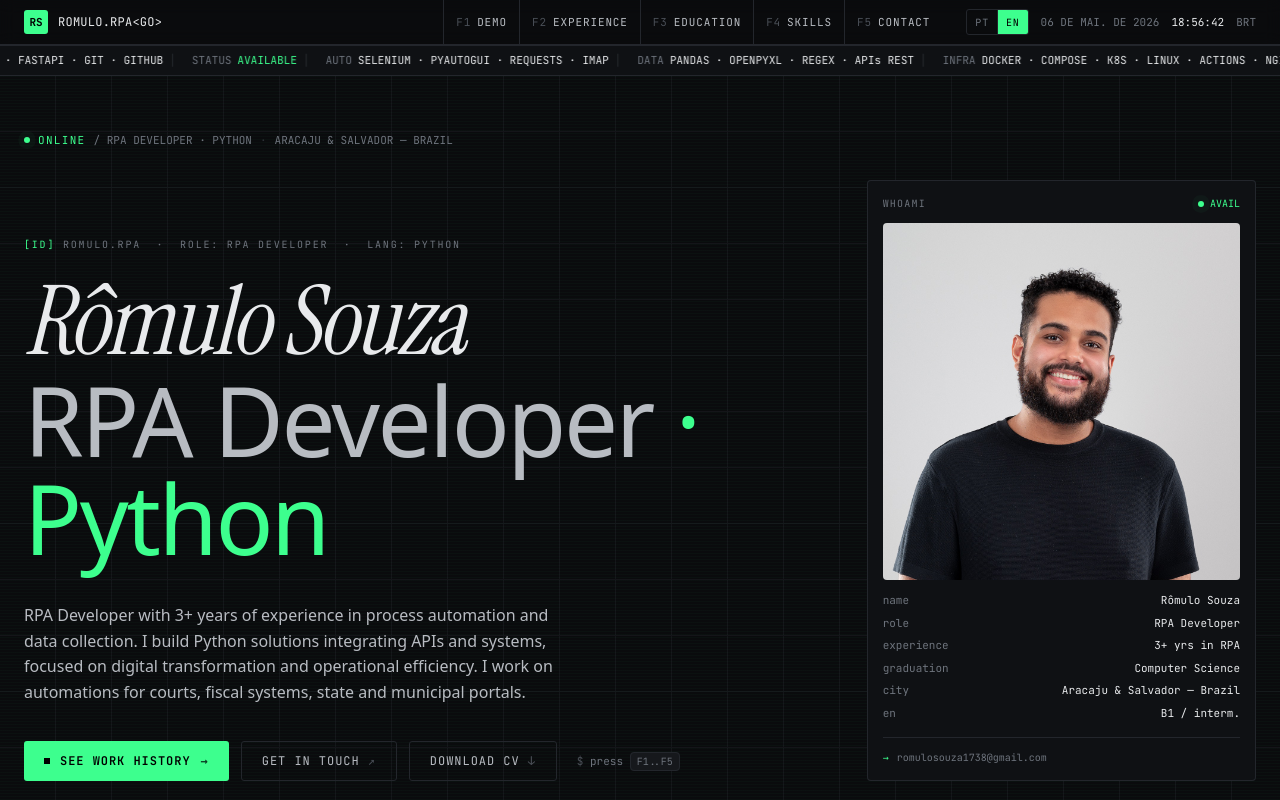
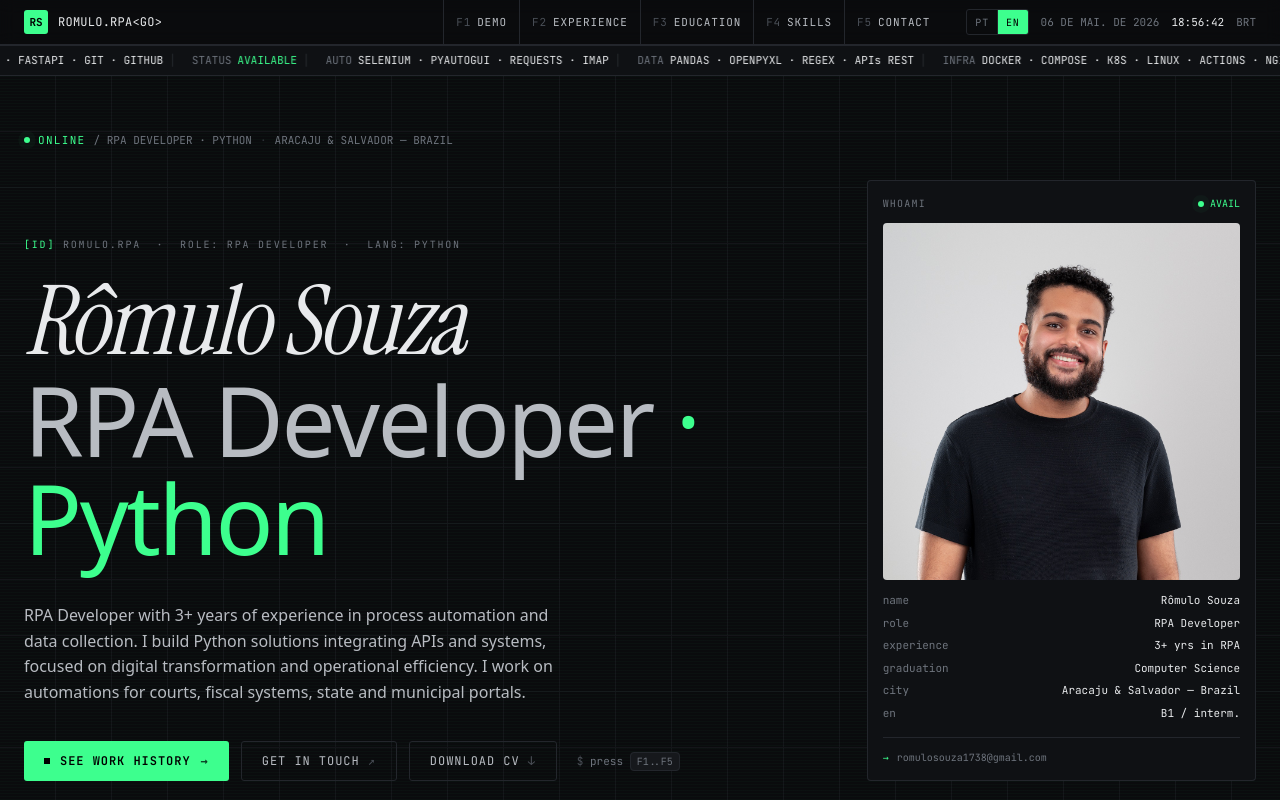
Before and after one commit to romulosousi/portfolio, a React (Vite) app: page / in a window 1280 px wide. Shown: the top 800 px of the page. Built offline with nearby package versions, Linux system fonts and the light colour scheme.

Commit message:
foto: enquadramento headshot estilo avatar — mais headroom, ombros prominentes

```diff
--- a/src/components/Hero.tsx
+++ b/src/components/Hero.tsx
@@ -91,7 +91,7 @@ export function Hero() {
 
             <div className="mb-3 hairline rounded-[4px] overflow-hidden bg-bg-2 aspect-square">
               <img
-                src="/me.jpg?v=4"
+                src="/me.jpg?v=5"
                 alt={ME.nome}
                 width={1200}
                 height={1200}
```
Also changed, not shown: public/me.jpg.
